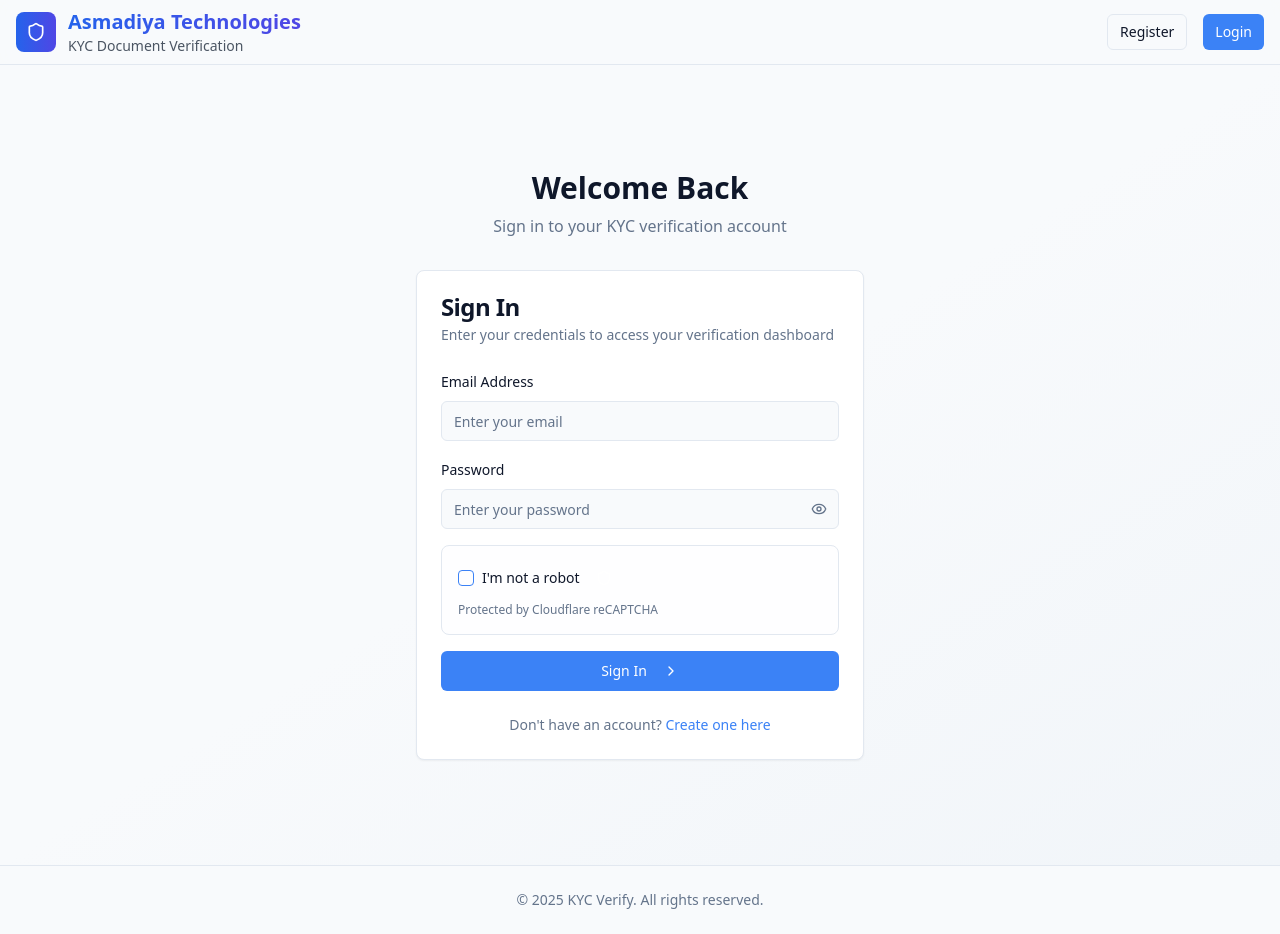
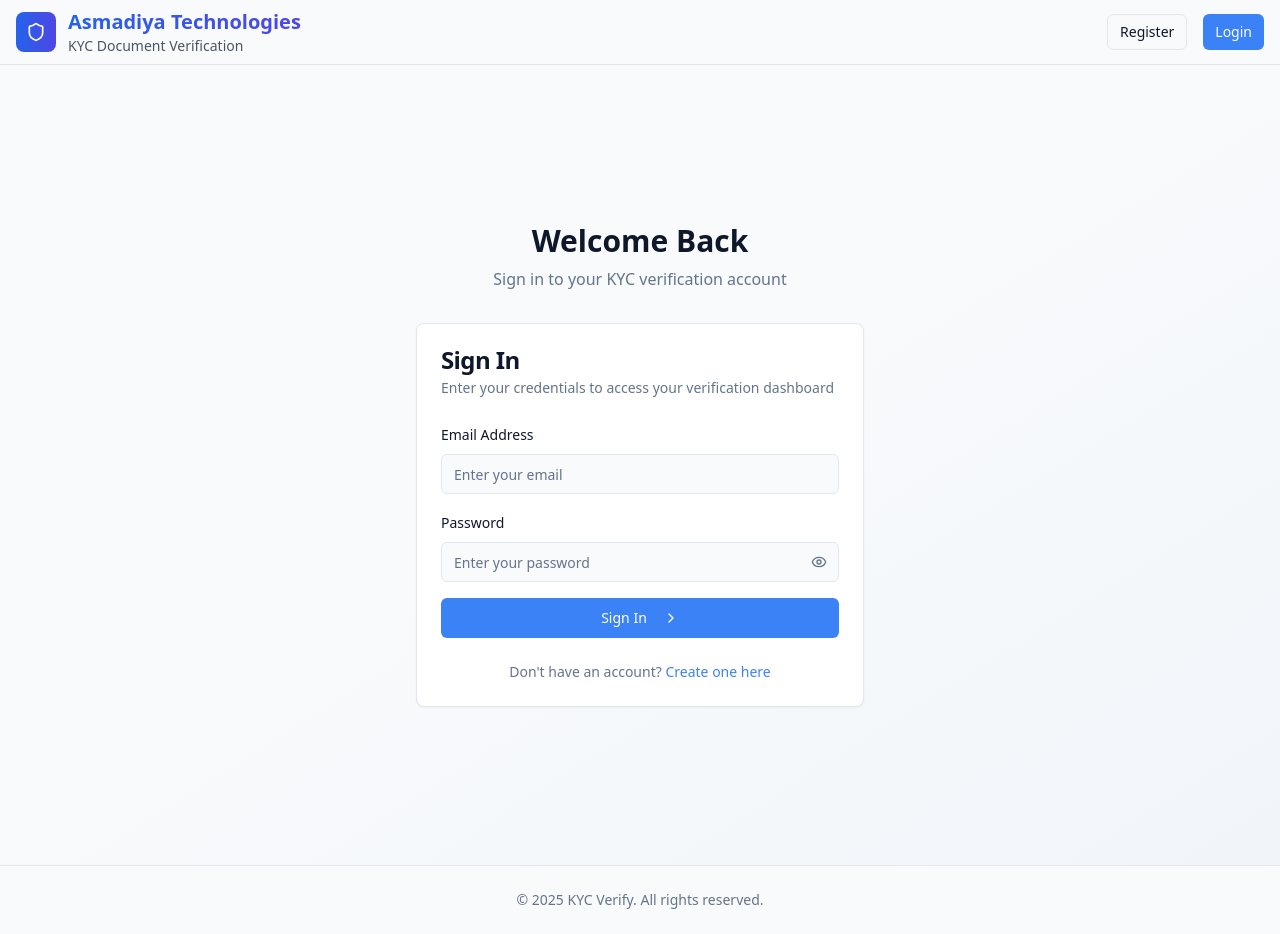
Before and after one commit to abhinav20git/kyc-base, a React (Vite) app: page /login in a window 1280 px wide. Built offline with nearby package versions, Linux system fonts and the light colour scheme; what aws-amplify would draw is missing.

Commit message:
add captcha feature

```diff
--- a/index.html
+++ b/index.html
@@ -20,5 +20,7 @@
   <body>
     <div id="root"></div>
     <script type="module" src="/src/main.tsx"></script>
+     <!-- <script src="https://www.google.com/recaptcha/api.js"></script> -->
+     <script src="https://www.google.com/recaptcha/api.js?render=6LfesK4rAAAAAOZr1v6wt1FkhccFw04_rh1Wmqku"></script>
   </body>
 </html>
--- a/src/api/auth.tsx
+++ b/src/api/auth.tsx
@@ -2,20 +2,26 @@ import { AUTH_REGISTER, AUTH_LOGIN, AUTH_LOGOUT, AUTH_REFRESH_TOKEN } from "@/ut
 
 import apiClient from "../utils/axios"
 
-export const registerUser = async ({ name, email, password }) => {
+export const registerUser = async ({ name, email, password, gretoken }) => {
     try {
         if (!name || !email || !password) {
             throw new Error('All fields are required')
         }
 
+
         if (!name.trim() || !email.trim() || !password.trim()) {
             throw new Error('All fields must contain valid data')
+        }
+
+        if(!gretoken || !gretoken.trim()){
+            throw new Error('Captcha Required')
         }
 
         const response = await apiClient.post(AUTH_REGISTER, {
             name: name.trim(),
             email: email.trim(),
-            password
+            password,
+            gretoken
         });
 
         console.log("Registration API response:", response.data);
@@ -43,13 +49,16 @@ export const registerUser = async ({ name, email, password }) => {
     }
 }
 
-export const loginUser = async ({ email, password }) => {
+export const loginUser = async ({ email, password, gretoken }) => {
     try {
         if (!email.trim() || !password.trim()) {
             throw new Error('All fields are required')
         }
+        if(!gretoken || !gretoken.trim()){
+            throw new Error('Captcha Required')
+        }
         const response = await apiClient.post(AUTH_LOGIN, {
-            email, password
+            email, password, gretoken
         })
         return response.data;
     } catch (error) {
--- a/src/index.css
+++ b/src/index.css
@@ -145,3 +145,7 @@ All colors MUST be RGB values to work with Tailwind's rgb() function.
 .liveness-detector-check [style="justify-content: center;"]{
   display: flex;
 }
+
+[class="rc-anchor-content"], [class="rc-anchor-center-item rc-anchor-error-message"]{
+  display: none !important;
+}
--- a/src/pages/Login.tsx
+++ b/src/pages/Login.tsx
@@ -22,28 +22,22 @@ const Login = () => {
   const [formData, setFormData] = useState({
     email: "",
     password: "",
-    captcha: false,
   });
   const { toast } = useToast();
 
   const handleSubmit = async (e) => {
     e.preventDefault();
 
-    if (!formData.captcha) {
-      toast({
-        title: "Verification Required",
-        description: "Please complete the reCAPTCHA verification.",
-        variant: "destructive",
-      });
-      return;
-    }
-
     setIsLoading(true);
 
     try {
+      window.grecaptcha.ready(() => {
+        window.grecaptcha.execute("6LfesK4rAAAAAOZr1v6wt1FkhccFw04_rh1Wmqku", { action: "submit" })
+          .then(async(token: string) => {
             const response = await loginUser({
               email: formData.email,
               password: formData.password,
+              gretoken: token
             });
 
             if (response.success && response.data) {
@@ -65,6 +59,8 @@ const Login = () => {
             } else {
               throw new Error(response.message || "Login failed");
             }
+          })
+      })
     } catch (error) {
       console.error("Login error:", error);
       toast({
@@ -198,29 +194,6 @@ const Login = () => {
                 </div>
               </div>
 
-              {/* reCAPTCHA */}
-              <div className="border rounded-lg p-4 bg-muted/20">
-                <div className="flex items-center space-x-2">
-                  <Checkbox
-                    id="captcha"
-                    checked={formData.captcha}
-                    onCheckedChange={(checked) =>
-                      handleInputChange("captcha", checked)
-                    }
-                  />
-                  <Label htmlFor="captcha" className="text-sm">
-                    I'm not a robot
-                  </Label>
-                  <div className="ml-auto">
-                    <div className="w-8 h-8 bg-gradient-primary rounded flex items-center justify-center">
-                      <Shield className="w-4 h-4 text-white" />
-                    </div>
-                  </div>
-                </div>
-                <p className="text-xs text-muted-foreground mt-2">
-                  Protected by Cloudflare reCAPTCHA
-                </p>
-              </div>
 
               <Button type="submit" className="w-full" disabled={isLoading}>
                 {isLoading ? (
--- a/src/pages/Signup.tsx
+++ b/src/pages/Signup.tsx
@@ -19,21 +19,11 @@ const Signup = () => {
     email: '',
     password: '',
     confirmPassword: '',
-    captcha: false
   });
   const { toast } = useToast();
 
   const handleSubmit = async (e) => {
     e.preventDefault();
-
-    if (!formData.captcha) {
-      toast({
-        title: "Verification Required",
-        description: "Please complete the reCAPTCHA verification.",
-        variant: "destructive"
-      });
-      return;
-    }
 
     if (formData.password !== formData.confirmPassword) {
       toast({
@@ -62,10 +52,13 @@ const Signup = () => {
         password: "***hidden***"
       });
 
+      window.grecaptcha.ready(async () => {
+        window.grecaptcha.execute("6LfesK4rAAAAAOZr1v6wt1FkhccFw04_rh1Wmqku", { action: 'submit' }).then(async(token: string) => {
           const response = await registerUser({
             name: formData.fullName,
             email: formData.email,
-        password: formData.password
+            password: formData.password,
+            gretoken: token
           });
 
           console.log("Registration response:", response);
@@ -98,6 +91,11 @@ const Signup = () => {
             console.error("Registration failed - invalid response:", response);
             throw new Error(response.message || "Registration failed");
           }
+        })
+
+      })
+
+
     } catch (error) {
       console.error("Registration error details:", {
         message: error.message,
@@ -227,28 +225,6 @@ const Signup = () => {
                 </div>
               </div>
 
-              {/* reCAPTCHA */}
-              <div className="border rounded-lg p-4 bg-muted/20">
-                <div className="flex items-center space-x-2">
-                  <Checkbox
-                    id="captcha"
-                    checked={formData.captcha}
-                    onCheckedChange={(checked) => handleInputChange('captcha', checked)}
-                  />
-                  <Label htmlFor="captcha" className="text-sm">
-                    I'm not a robot
-                  </Label>
-                  <div className="ml-auto">
-                    <div className="w-8 h-8 bg-gradient-primary rounded flex items-center justify-center">
-                      <Shield className="w-4 h-4 text-white" />
-                    </div>
-                  </div>
-                </div>
-                <p className="text-xs text-muted-foreground mt-2">
-                  Protected by Cloudflare reCAPTCHA
-                </p>
-              </div>
-
               <Button
                 type="submit"
                 variant="default"
--- a/src/utils/constants.tsx
+++ b/src/utils/constants.tsx
@@ -19,7 +19,7 @@ export type UploadedFile = {
 }
 
 // API Configuration
-export const API_BASE = "https://981372dd1a73.ngrok-free.app/api/v1";
+export const API_BASE = "https://2ff63e7f4a0a.ngrok-free.app/api/v1";
 
 // Auth Routes
 export const AUTH_REGISTER = `${API_BASE}/users/register`;
```
Lines whose indentation alone changed are shown as unchanged.
